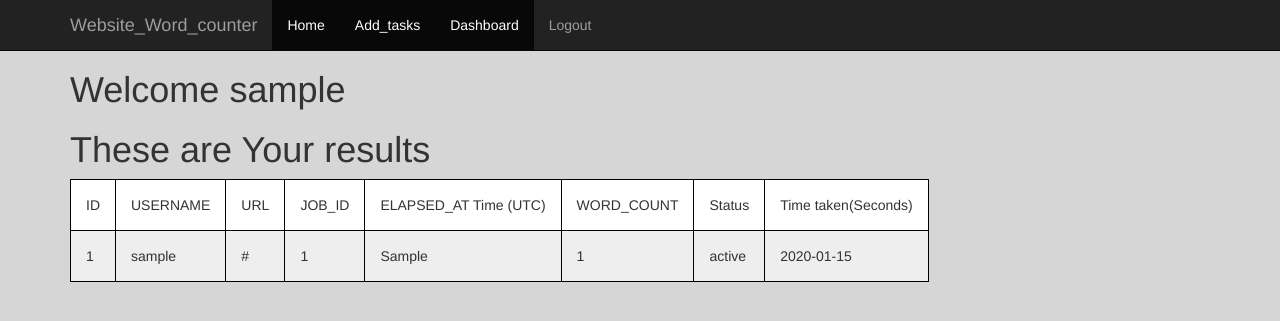
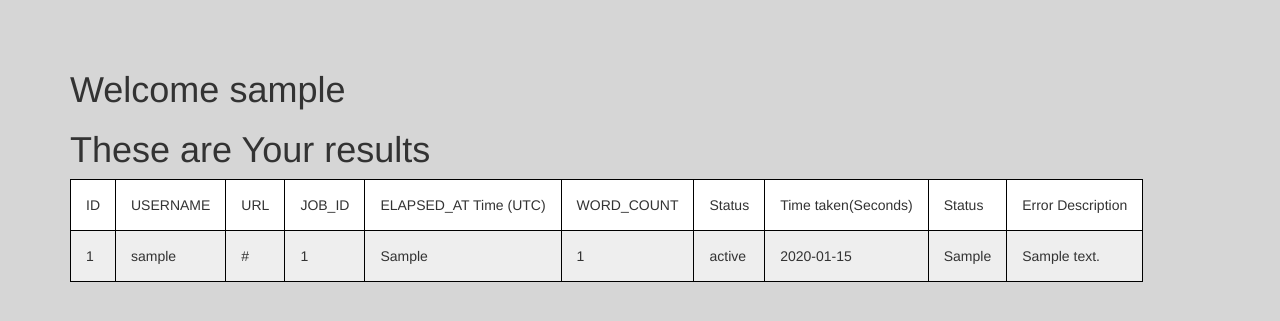
Before and after one commit to dxter6/Website_Word_counter, a Flask app: page /dashboard in a window 1280 px wide. Shown: the top 321 px of the page. Run offline with Flask 2, Linux system fonts and the light colour scheme; a user stored in the database is signed in; tables that the repository leaves empty hold one stand-in row (values such as "Sample post"); some libraries are stand-ins or nearby versions.

Commit message:
update dashboard with url handling

```diff
--- a/Main/Main.py
+++ b/Main/Main.py
@@ -74,6 +74,8 @@ class Results(db.Model):
     wordcount = db.Column(db.Integer)
     Status = db.Column(db.String(20))
     Time_taken = db.Column(db.String(20))
+    Errors = db.Column(db.String(30))
+    Error_description = db.Column(db.String(200))
 
 @login_manager.user_loader
 def load_user(user_id):
@@ -111,8 +113,10 @@ def login():
         if user:
             if check_password_hash(user.password,form.password.data):
                 login_user(user,remember=form.remember.data)
-                return redirect(url_for('dashboard'))
-        return "<h1>Invalid Credientials</h1>"
+                return render_template('frameset.html')
+            else:
+                return "<h1>Invalid Credientials</h1>"
+
         # return form.username.data+" "+form.password.data
 
     return render_template('login.html',form=form)
@@ -149,13 +153,44 @@ def add_task():
     Message = None
     if form.validate_on_submit():
         start = time.time()
+        https = form.url.data[0:8]
+        http = form.url.data[0:7]
+        boolean = False
+        if http == "http://":
+            boolean = True
+        elif https == "https://":
+            boolean = True
+        if not boolean:
+            return render_template('add_task.html',name=current_user.username,message="Enter Full url with Http and https",jobs=jobs,form=form)
+        try:
+            r = requests.get(form.url.data)
+        except (requests.exceptions.ConnectionError,requests.ConnectionError,requests.ConnectTimeout) as v:
+            return render_template('add_task.html',name=current_user.username,message="Enter a valid Url",jobs=jobs,form=form)
+        r = requests.get(form.url.data)
+        status = ""
+        error = ""
+        error_desc = ""
+        try:
+            r.raise_for_status()
+        except (requests.exceptions.BaseHTTPError,requests.exceptions.ConnectionError,requests.exceptions.ConnectTimeout,requests.exceptions.InvalidProxyURL,requests.exceptions.RetryError,requests.exceptions.URLRequired,requests.exceptions.HTTPError) as v:
+            error_desc = str(v)
+
+        if r.status_code == 200:
+            status = "Success"
+            error = r.status_code
+            error_desc = "None"
+        else:
+            status = "Error"
+            error = str(r.status_code)
+
+
         wordLength = count_words(form.url.data)
         task = queue.enqueue(count_words,form.url.data)
         jobs = queue.jobs
         queue_length = len(queue)
         end = time.time()
         elapsed_time = end - start
-        new_result = Results(username=current_user.username,url=form.url.data,jobId=task.id,Enqueuedat=task.enqueued_at.strftime("%c"),Status="Success",wordcount=wordLength,Time_taken=elapsed_time)
+        new_result = Results(username=current_user.username,url=form.url.data,jobId=task.id,Enqueuedat=task.enqueued_at.strftime("%c"),Status=status,wordcount=wordLength,Time_taken=elapsed_time,Errors=error,Error_description=error_desc)
         db.session.add(new_result)
         db.session.commit()
         Message = f"Task is Queued at {task.enqueued_at.strftime('%a, %d %b %Y %H:%M:%S')}.Number of jobs = {queue_length} jobs Queued"
--- a/Main/templates/dashboard.html
+++ b/Main/templates/dashboard.html
@@ -35,7 +35,7 @@ table#t01 th {
 {% endblock %}
 
 {%block content%}
-<nav class="navbar navbar-inverse navbar-fixed-top">
+<!--nav class="navbar navbar-inverse navbar-fixed-top">
   <div class="container">
     <div class="navbar-header">
       <button type="button" class="navbar-toggle collapsed" data-toggle="collapse" data-target="#navbar" aria-expanded="false" aria-controls="navbar">
@@ -53,10 +53,10 @@ table#t01 th {
         <li class="active"><a href="{{url_for('dashboard')}}">Dashboard</a></li>
         <li><a href="{{url_for('logout')}}">Logout</a></li>
       </ul>
-    </div><!--/.nav-collapse -->
+    </div><!--/.nav-collapse >
   </div>
 </nav>
-</div>
+</div -->
 
 <nav>
   <div class="container" >
@@ -89,6 +89,8 @@ table#t01 th {
           <td>WORD_COUNT</td>
           <td>Status</td>
           <td>Time taken(Seconds)</td>
+          <td>Status</td>
+          <td>Error Description</td>
         </tr>
       {%for rows in list_all%}
         <tr>
```
Also changed, not shown: Main/task/tasks.py (+9 -0 lines), Main/templates/frameset.html (added, +12 -0 lines), 1 other file.
